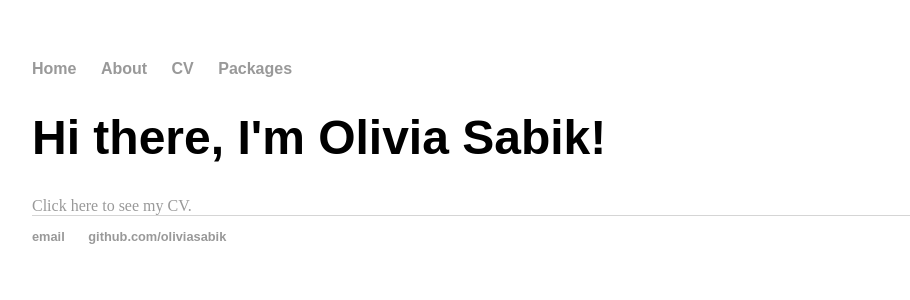
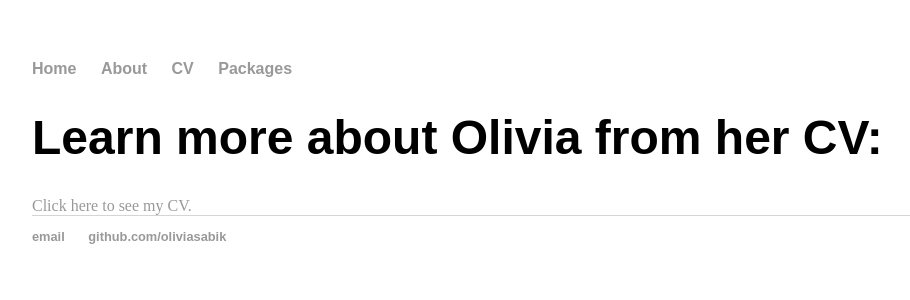
Before and after one commit to oliviasabik/oliviasabik.github.io, a Jekyll site: the page built from cv/index.html, in a window 1280 px wide. Shown: the top 300 px of the page, without its empty margins (160-1070 px from the left). Built offline with Jekyll 4.4.1, drawn with Linux system fonts in a browser that asks for light colours.

Commit message:
Fixing CV header

```diff
--- a/cv/index.html
+++ b/cv/index.html
@@ -3,6 +3,6 @@ layout: default
 title: About Olivia Sabik
 ---
 <div class="blurb">
-	<h1>Hi there, I'm Olivia Sabik!</h1>
+	<h1>Learn more about Olivia from her CV:</h1>
 	<a href="https://oliviasabik.github.io/assets/CV_10.12.18.pdf">Click here to see my CV.</a>
 </div><!-- /.blurb -->
```
